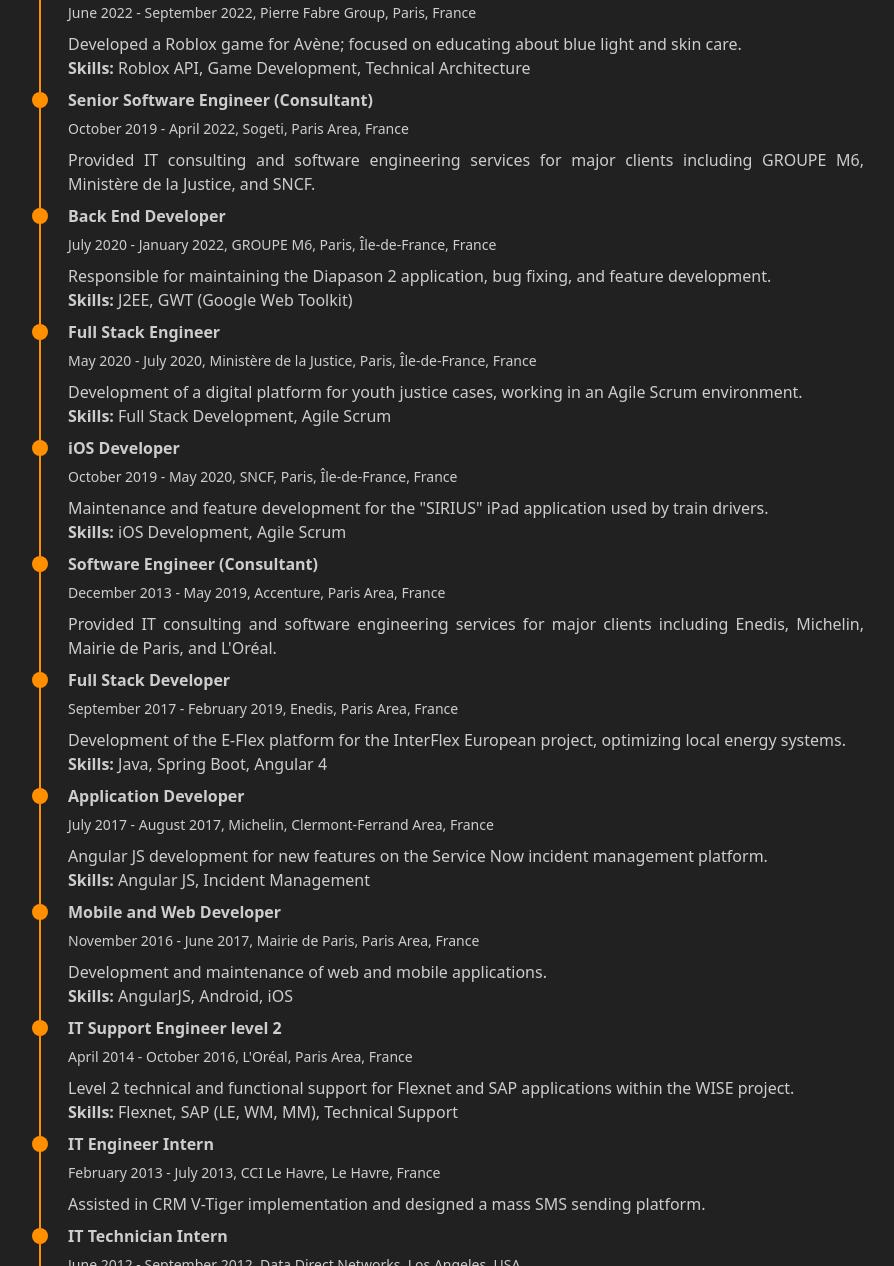
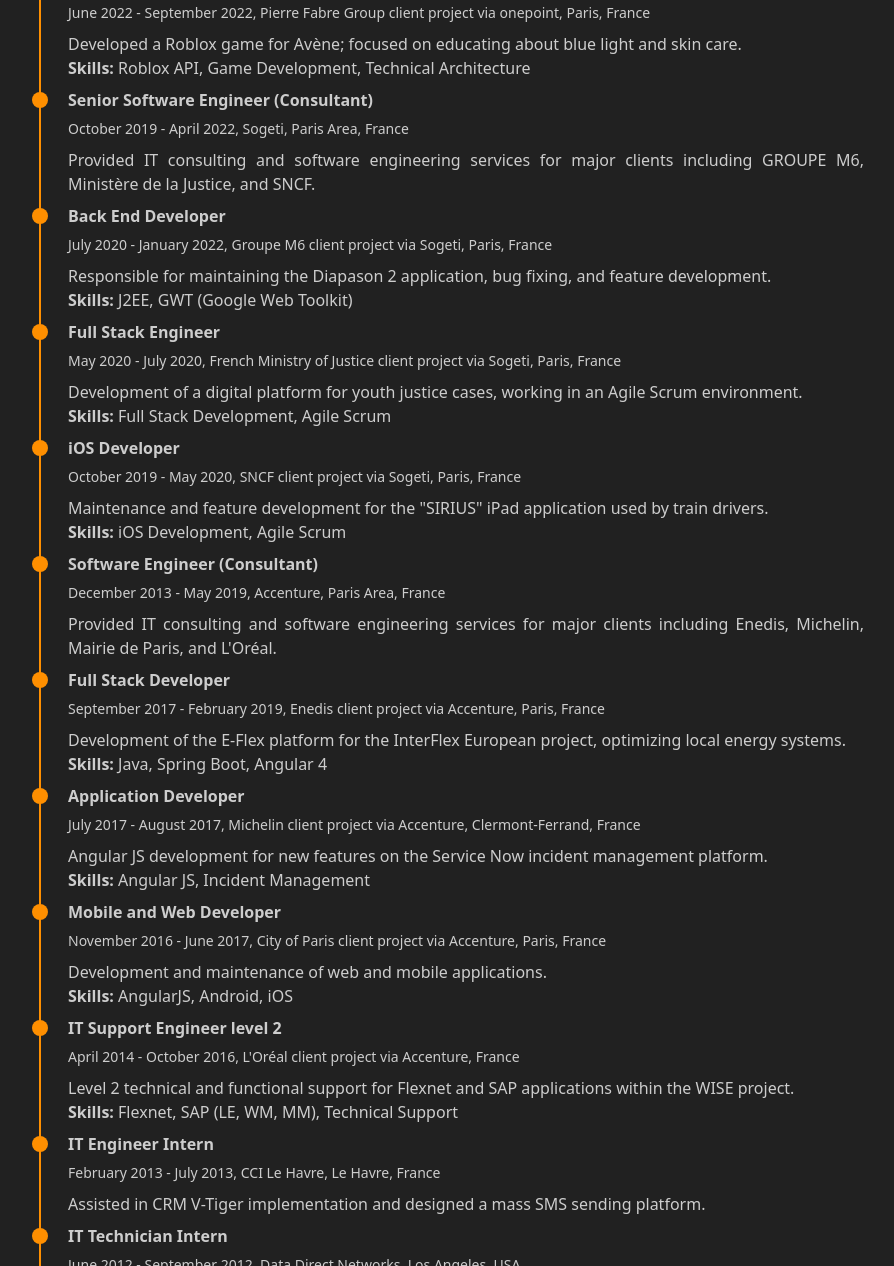
Before and after one commit to Tooflex/tooflex.github.io, an Astro site: page /cv in a window 1280 px wide. Shown: the part 1040-2306 px from the top of the page, without its empty margins (334-1228 px from the left). Built offline with nearby package versions, Linux system fonts and the light colour scheme; Astro itself is replaced by a stand-in of ours.

Commit message:
Clarify client project experience

```diff
--- a/src/pages/cv.astro
+++ b/src/pages/cv.astro
@@ -40,7 +40,7 @@
     <!-- DILA: J2EE developer -->
     <TimeLineElement
       title="J2EE Developer"
-      subtitle="January 2025 - March 2026, Direction de l'information légale et administrative (DILA), France"
+      subtitle="January 2025 - March 2026, DILA client project via onepoint, France"
     >
       Development of an electronic form for declaring industrial incidents
       (Cerfa replacement) for the Ministry of Ecological Transition.
@@ -52,7 +52,7 @@
     <!-- Nissan: Mobile Developer -->
     <TimeLineElement
       title="iOS Developer"
-      subtitle="March 2024 - August 2024, Nissan West Europe, Remote"
+      subtitle="March 2024 - August 2024, Nissan West Europe client project via onepoint, Remote"
     >
       Development of automated tests for the EVHC (Electronic Vehicle Health
       Check) iPad application. This application digitalizes the vehicle
@@ -65,7 +65,7 @@
     <!-- Ville de Montréal: Mobile Developer -->
     <TimeLineElement
       title="iOS Developer"
-      subtitle="September 2022 - February 2024, Ville de Montréal, Remote"
+      subtitle="September 2022 - February 2024, City of Montreal client project via onepoint, Remote"
     >
       Maintenance and feature development for Dossier citoyen and EPLV
       applications.
@@ -87,7 +87,7 @@
     <!-- Pierre Fabre Group: Metavers Developer -->
     <TimeLineElement
       title="Metavers Developer"
-      subtitle="June 2022 - September 2022, Pierre Fabre Group, Paris, France"
+      subtitle="June 2022 - September 2022, Pierre Fabre Group client project via onepoint, Paris, France"
     >
       Developed a Roblox game for Avène; focused on educating about blue light
       and skin care.
@@ -109,7 +109,7 @@
     <!-- GROUPE M6: Back End Developer -->
     <TimeLineElement
       title="Back End Developer"
-      subtitle="July 2020 - January 2022, GROUPE M6, Paris, Île-de-France, France"
+      subtitle="July 2020 - January 2022, Groupe M6 client project via Sogeti, Paris, France"
     >
       Responsible for maintaining the Diapason 2 application, bug fixing, and
       feature development.
@@ -120,7 +120,7 @@
     <!-- Ministère de la Justice: Full Stack Engineer -->
     <TimeLineElement
       title="Full Stack Engineer"
-      subtitle="May 2020 - July 2020, Ministère de la Justice, Paris, Île-de-France, France"
+      subtitle="May 2020 - July 2020, French Ministry of Justice client project via Sogeti, Paris, France"
     >
       Development of a digital platform for youth justice cases, working in an
       Agile Scrum environment.
@@ -131,7 +131,7 @@
     <!-- SNCF: Développeur Front-End iOS -->
     <TimeLineElement
       title="iOS Developer"
-      subtitle="October 2019 - May 2020, SNCF, Paris, Île-de-France, France"
+      subtitle="October 2019 - May 2020, SNCF client project via Sogeti, Paris, France"
     >
       Maintenance and feature development for the "SIRIUS" iPad application used
       by train drivers.
@@ -151,7 +151,7 @@
     <!-- Enedis -->
     <TimeLineElement
       title="Full Stack Developer"
-      subtitle="September 2017 - February 2019, Enedis, Paris Area, France"
+      subtitle="September 2017 - February 2019, Enedis client project via Accenture, Paris, France"
     >
       Development of the E-Flex platform for the InterFlex European project,
       optimizing local energy systems.
@@ -162,7 +162,7 @@
     <!-- Michelin -->
     <TimeLineElement
       title="Application Developer"
-      subtitle="July 2017 - August 2017, Michelin, Clermont-Ferrand Area, France"
+      subtitle="July 2017 - August 2017, Michelin client project via Accenture, Clermont-Ferrand, France"
     >
       Angular JS development for new features on the Service Now incident
       management platform.
@@ -173,7 +173,7 @@
     <!-- Mairie de Paris -->
     <TimeLineElement
       title="Mobile and Web Developer"
-      subtitle="November 2016 - June 2017, Mairie de Paris, Paris Area, France"
+      subtitle="November 2016 - June 2017, City of Paris client project via Accenture, Paris, France"
     >
       Development and maintenance of web and mobile applications.
       <br />
@@ -183,7 +183,7 @@
     <!-- L'Oréal -->
     <TimeLineElement
       title="IT Support Engineer level 2"
-      subtitle="April 2014 - October 2016, L'Oréal, Paris Area, France"
+      subtitle="April 2014 - October 2016, L'Oréal client project via Accenture, France"
     >
       Level 2 technical and functional support for Flexnet and SAP applications
       within the WISE project.
```
